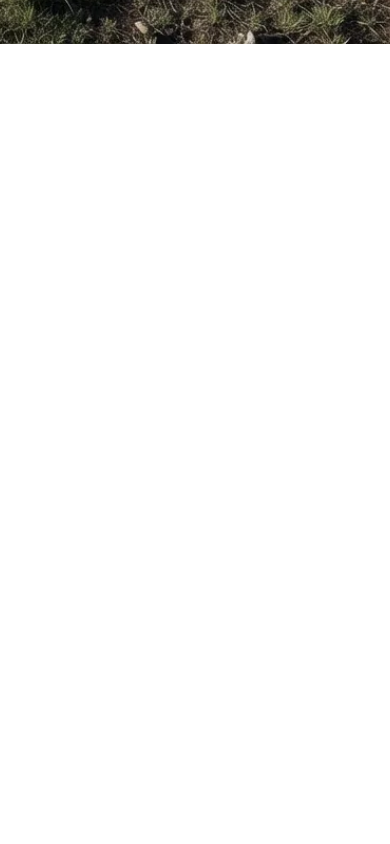
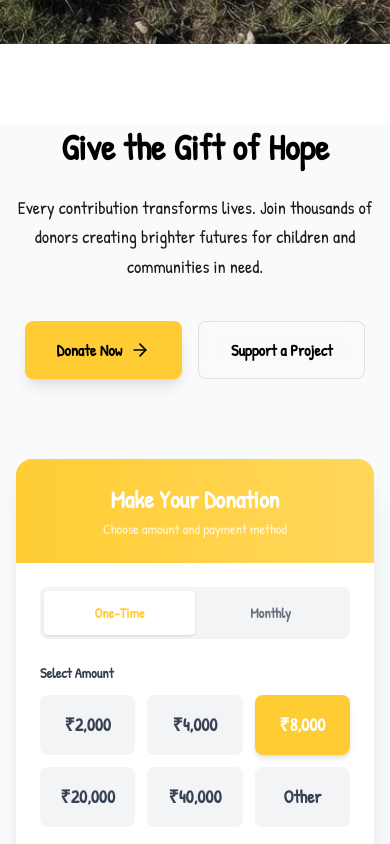
Before and after one commit to CharitSinghChauhan/hooc-for-help, a Next.js app: page /donation in a window 390 px wide. Shown: the part 800-1644 px from the top of the page. Built offline with nearby package versions, Linux system fonts and the light colour scheme.

Commit message:
fully-responsive

```diff
--- a/app/donation/page.tsx
+++ b/app/donation/page.tsx
@@ -254,14 +254,9 @@ export default function DonationPage() {
         />
       </div>
 
-      {/* Hero Section */}
-      <section className="min-h-screen flex items-center lg:pt-0">
-        <div className="relative z-10 max-w-7xl mx-auto px-4 sm:px-6 lg:px-8 w-full py-20 -top- "></div>
-      </section>
-
       {/* Donation Form Section */}
       <section
-        className="py-16 bg-gray-50 relative z-20 -mt-20 sm:-mt-32 px-4"
+        className="pb-16 bg-gray-50 relative z-20 px-4"
         id="donate-form"
       >
         <div className="max-w-7xl mx-auto">
```
